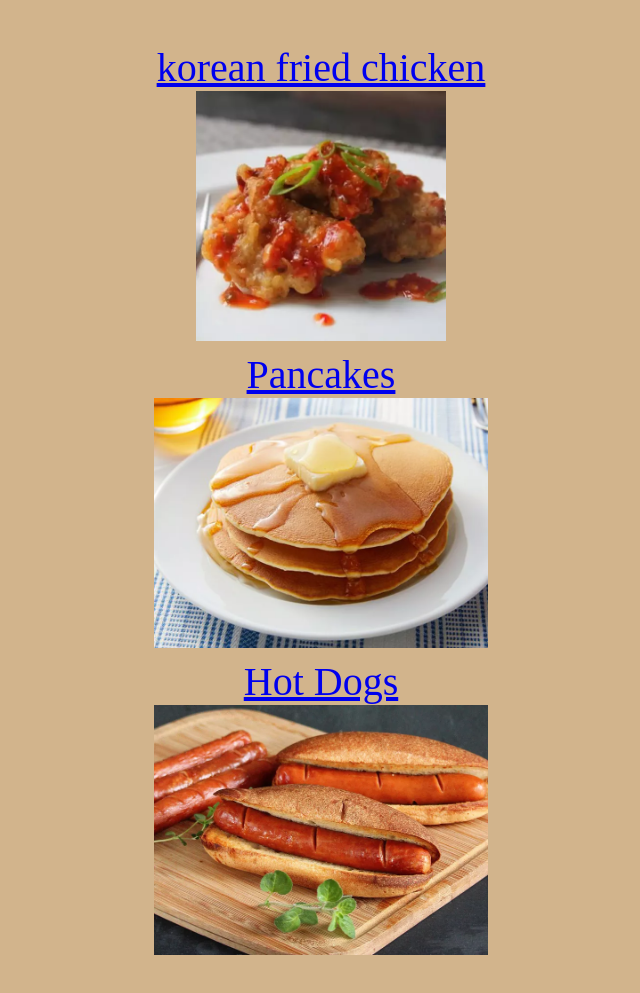
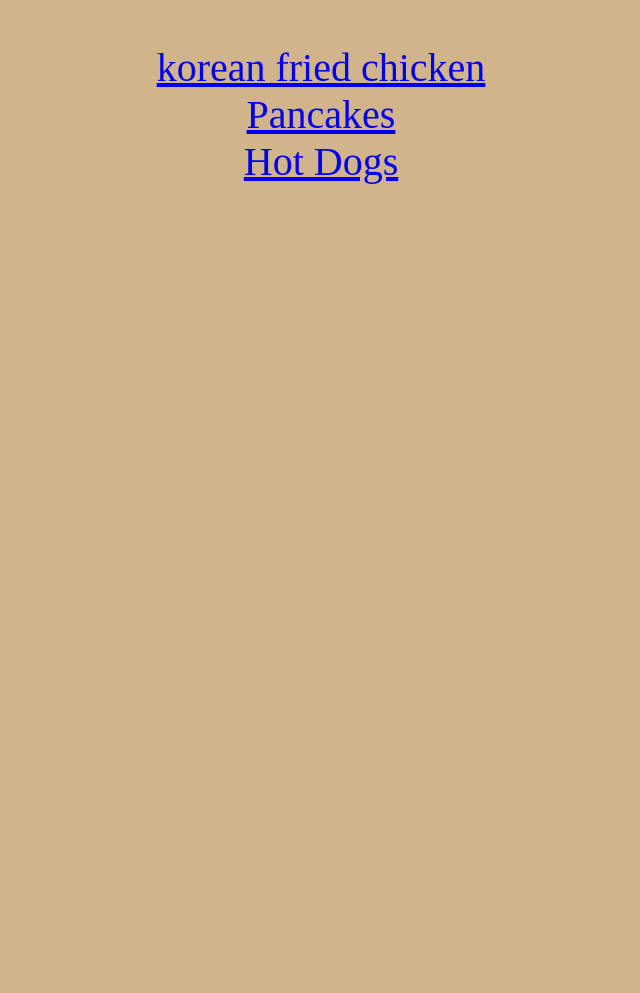
Before and after one commit to Jmends/odin-recipes, a plain HTML site: page index.html in a window 1280 px wide. Shown: the part 129-1122 px from the top of the page, without its empty margins (339-979 px from the left). After the commit the page ends 800 px from the top, so only its background shows below. Drawn offline with Linux system fonts and the light colour scheme.

Commit message:
took out the pictures

```diff
--- a/index.html
+++ b/index.html
@@ -16,15 +16,14 @@
         <li id="kfc">
             <a href="recipes/korean-fried-chicken.html">korean fried chicken</a>
         </li>
-        <img src="images/KFC.png" alt="korean-fried-chicken" height="250px" width="auto">
+
         <li id="pancake">
             <a href="recipes/pancakes.html">Pancakes</a>
         </li>
-        <img src="images/pancakes.png" alt="pancakes" height="250px" width="auto">
+
         <li id="hotdog">
             <a href="recipes/hotdog.html">Hot Dogs</a>
         </li>
-        <img src="images/hotdog.png" alt="hotdog" height="250px" width="auto">
     </ul>
 </body>
 
```
